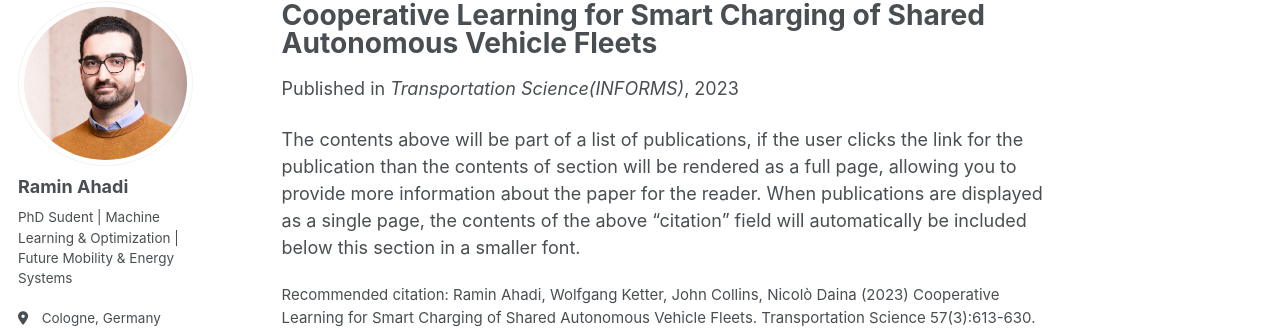
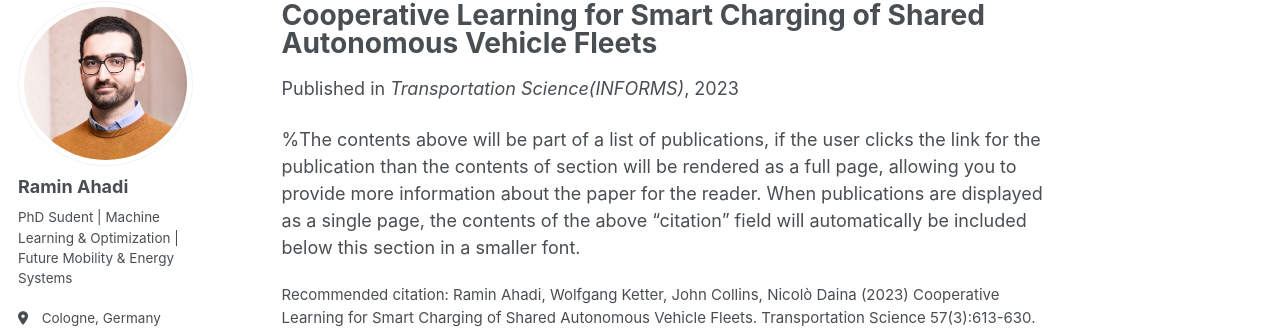
Before and after one commit to rahadi94/rahadi94.github.io, a Jekyll site: the page built from _publications/2009-10-01-paper-title-number-1.md, in a window 1280 px wide and 1181 px high. Shown: the part 105-434 px from the top of the window. Built offline with Jekyll 4.4.1, drawn with Linux system fonts in a browser that asks for light colours; some web fonts are replaced.

Commit message:
Update 2009-10-01-paper-title-number-1.md

```diff
--- a/_publications/2009-10-01-paper-title-number-1.md
+++ b/_publications/2009-10-01-paper-title-number-1.md
@@ -11,4 +11,4 @@
 citation: 'Ramin Ahadi, Wolfgang Ketter, John Collins, Nicolò Daina (2023) Cooperative Learning for Smart Charging of Shared Autonomous Vehicle Fleets. Transportation Science 57(3):613-630.'
 ---
 
-The contents above will be part of a list of publications, if the user clicks the link for the publication than the contents of section will be rendered as a full page, allowing you to provide more information about the paper for the reader. When publications are displayed as a single page, the contents of the above "citation" field will automatically be included below this section in a smaller font.
+%The contents above will be part of a list of publications, if the user clicks the link for the publication than the contents of section will be rendered as a full page, allowing you to provide more information about the paper for the reader. When publications are displayed as a single page, the contents of the above "citation" field will automatically be included below this section in a smaller font.
```
